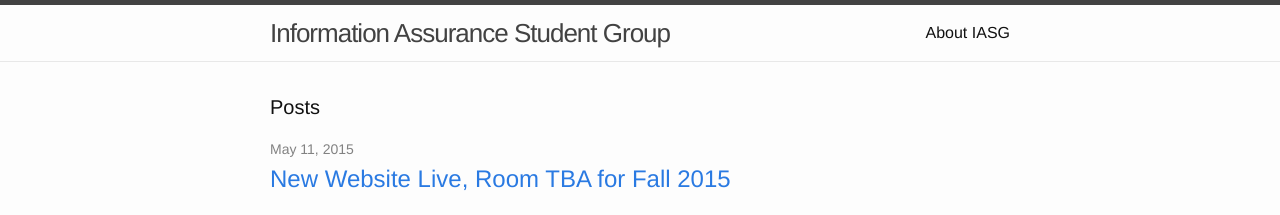
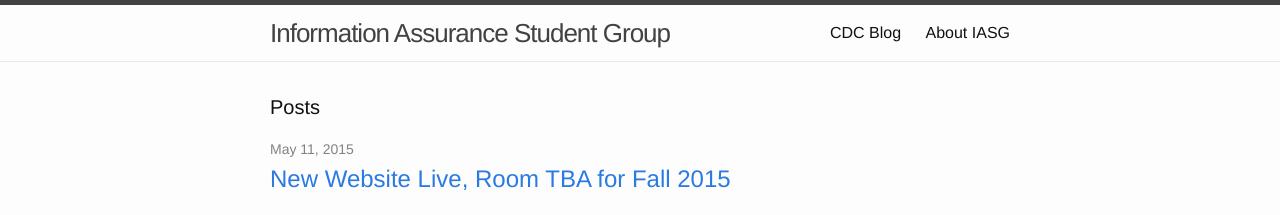
Before and after one commit to IASG/iasg.github.io, a Jekyll site: the page built from index.html, in a window 1280 px wide. Shown: the top 215 px of the page. Built offline with Jekyll 4.4.1, drawn with Linux system fonts in a browser that asks for light colours.

Commit message:
Added link to CDC wordpress

```diff
--- a/_includes/header.html
+++ b/_includes/header.html
@@ -14,6 +14,7 @@
       </a>
 
       <div class="trigger">
+        <a class="page-link" href="cdc.iseage.org">CDC Blog</a>
         {% for page in site.pages %}
           {% if page.title %}
           <a class="page-link" href="{{ page.url | prepend: site.baseurl }}">{{ page.title }}</a>
```
